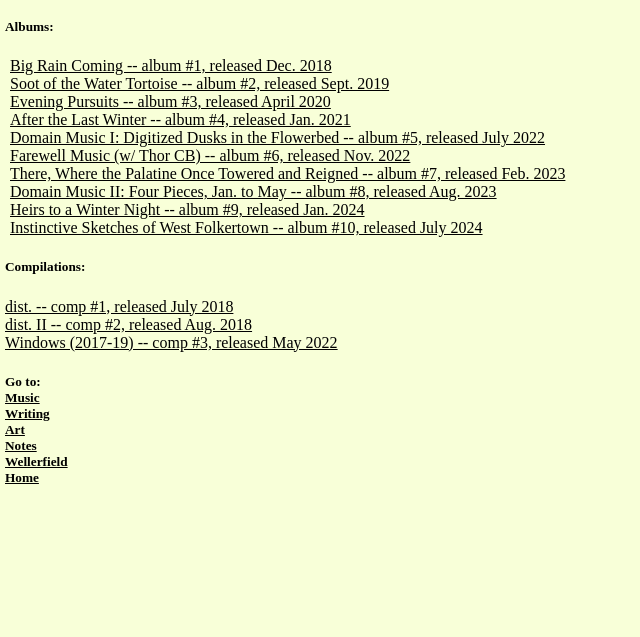
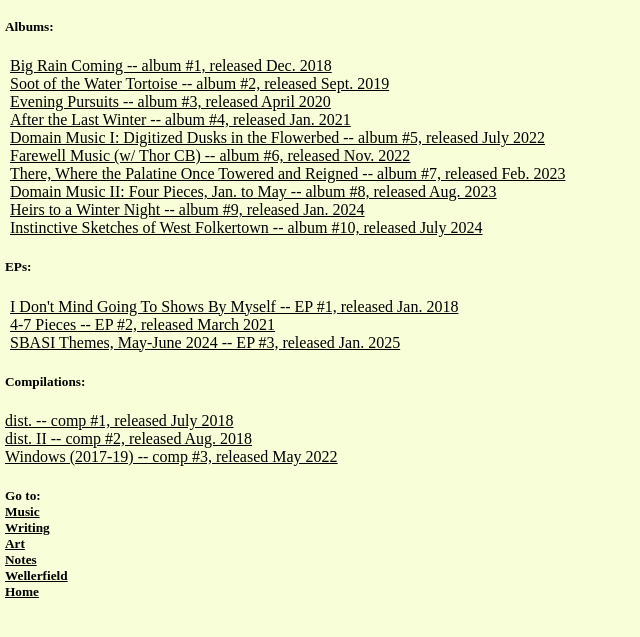
Before and after one commit to obscuritypurity/blairellair, a plain HTML site: page html/music.html in a window 1280 px wide. Shown: the part 101-738 px from the top of the page, without its empty margins (0-640 px from the left). Drawn offline with Linux system fonts and the light colour scheme.

Commit message:
Update music.html

```diff
--- a/html/music.html
+++ b/html/music.html
@@ -23,7 +23,14 @@
 <a href="https://blairellair.bandcamp.com/album/heirs-to-a-winter-night">Heirs to a Winter Night -- album #9, released Jan. 2024</a><br>
 <a href="https://blairellair.bandcamp.com/album/instinctive-sketches-of-west-folkertown">Instinctive Sketches of West Folkertown -- album #10, released July 2024</a><br></p>
 
+<h5>EPs:</h5>
+
+<p><a href="https://blairellair.bandcamp.com/album/i-dont-mind-going-to-shows-by-myself">I Don't Mind Going To Shows By Myself -- EP #1, released Jan. 2018</a><br>
+<a href="https://blairellair.bandcamp.com/album/4-7-pieces">4-7 Pieces -- EP #2, released March 2021</a><br>
+<a href="https://blairellair.bandcamp.com/album/sbasi-themes-may-june-2024">SBASI Themes, May-June 2024 -- EP #3, released Jan. 2025</a><br></p>
+
 <h5>Compilations:</h5>
+
 <p></p><a href="https://blairellair.bandcamp.com/album/dist-compilation">dist. -- comp #1, released July 2018</a><br>
 <a href="https://blairellair.bandcamp.com/album/dist-ii-compilation">dist. II -- comp #2, released Aug. 2018</a><br>
 <a href="https://blairellair.bandcamp.com/album/windows-2017-19-compilation">Windows (2017-19) -- comp #3, released May 2022</a><br></p>
```
